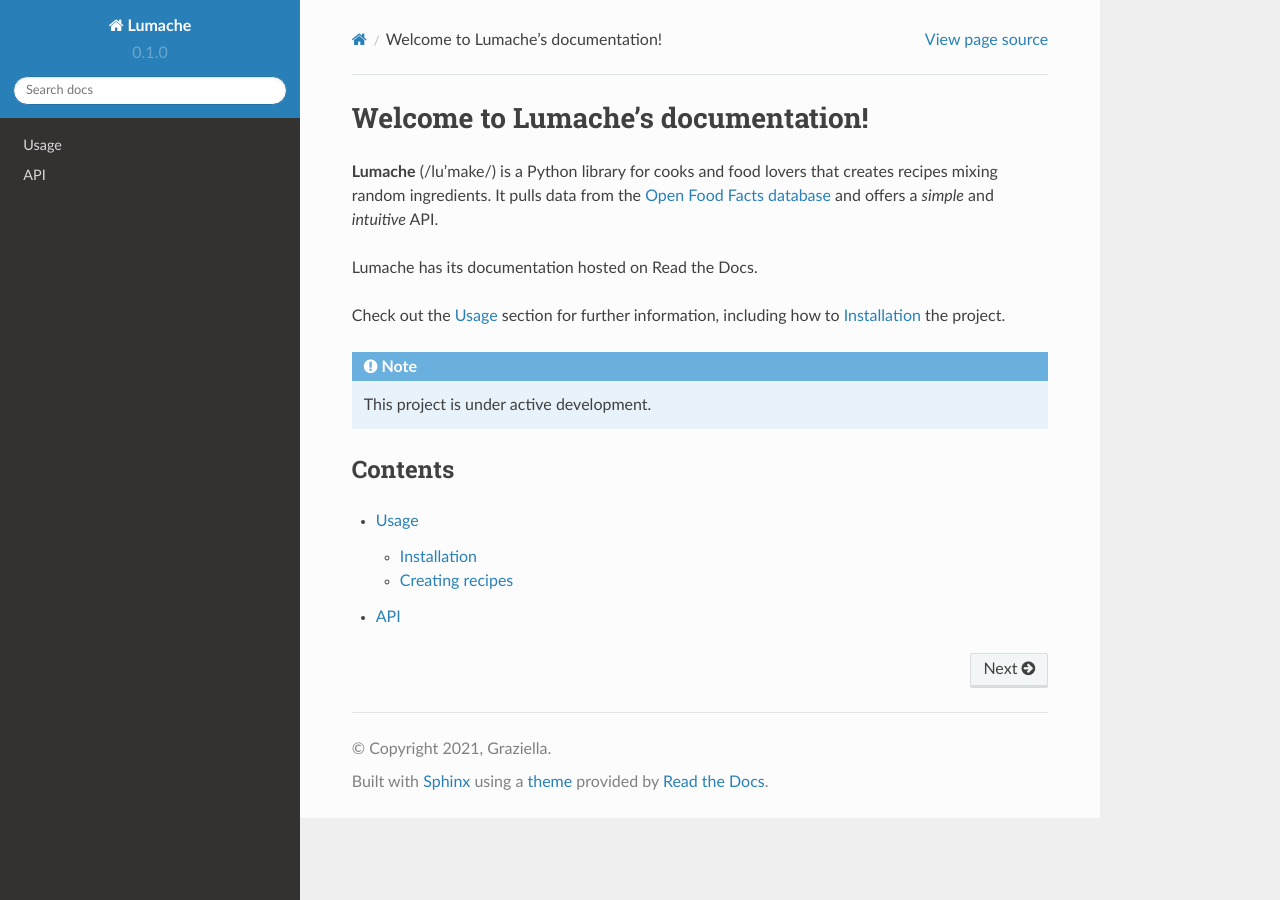
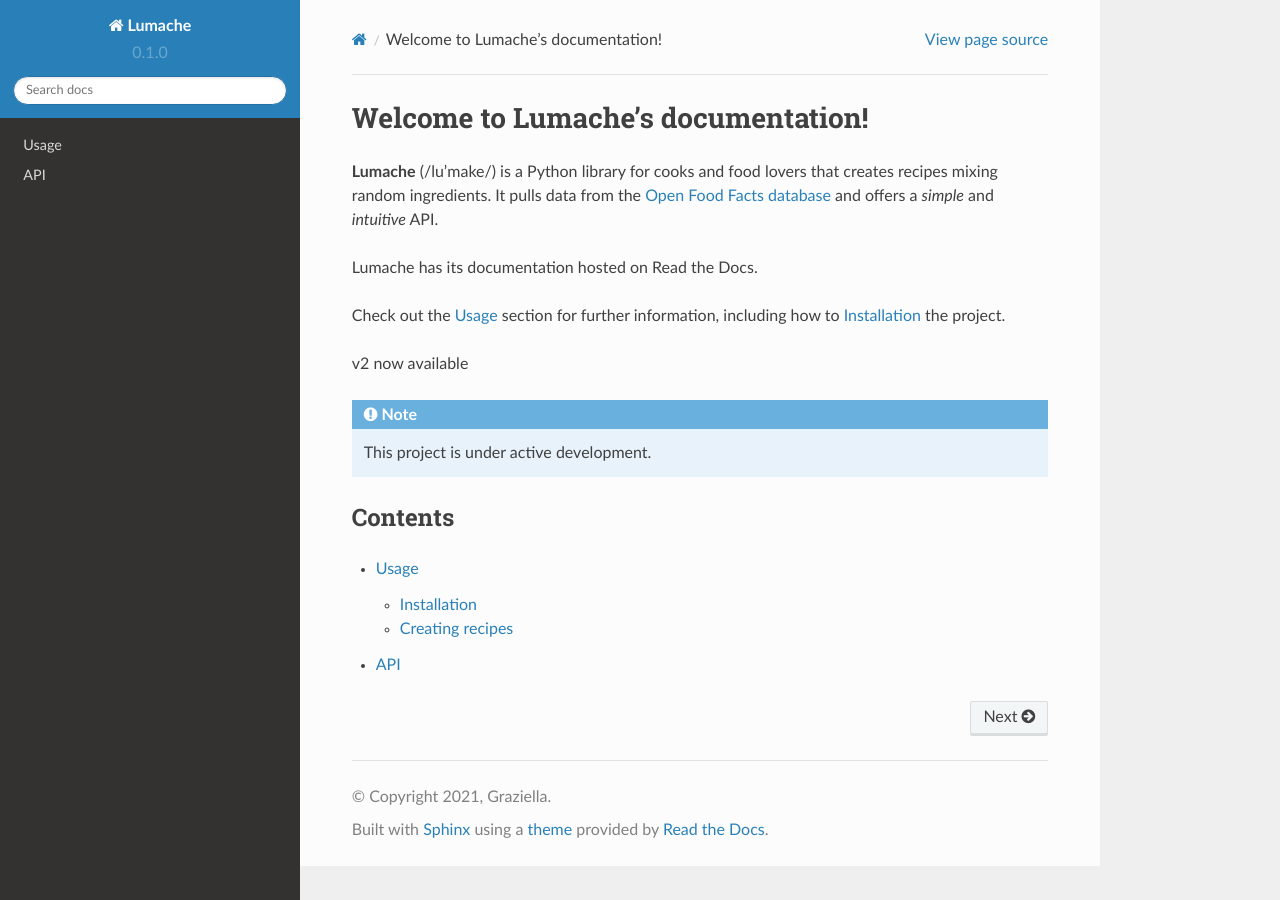
Before and after one commit to gschramm/rtd-tutorial, a Sphinx documentation site: the page built from docs/source/index.rst, in a window 1280 px wide. Built offline with Sphinx 7.4.7 and the Read the Docs theme 2.0.0, drawn with Linux system fonts in a browser that asks for light colours.

Commit message:
Update index.rst

```diff
--- a/docs/source/index.rst
+++ b/docs/source/index.rst
@@ -11,6 +11,8 @@ Lumache has its documentation hosted on Read the Docs.
 Check out the :doc:`usage` section for further information, including
 how to :ref:`installation` the project.
 
+v2 now available
+
 .. note::
 
    This project is under active development.
```
